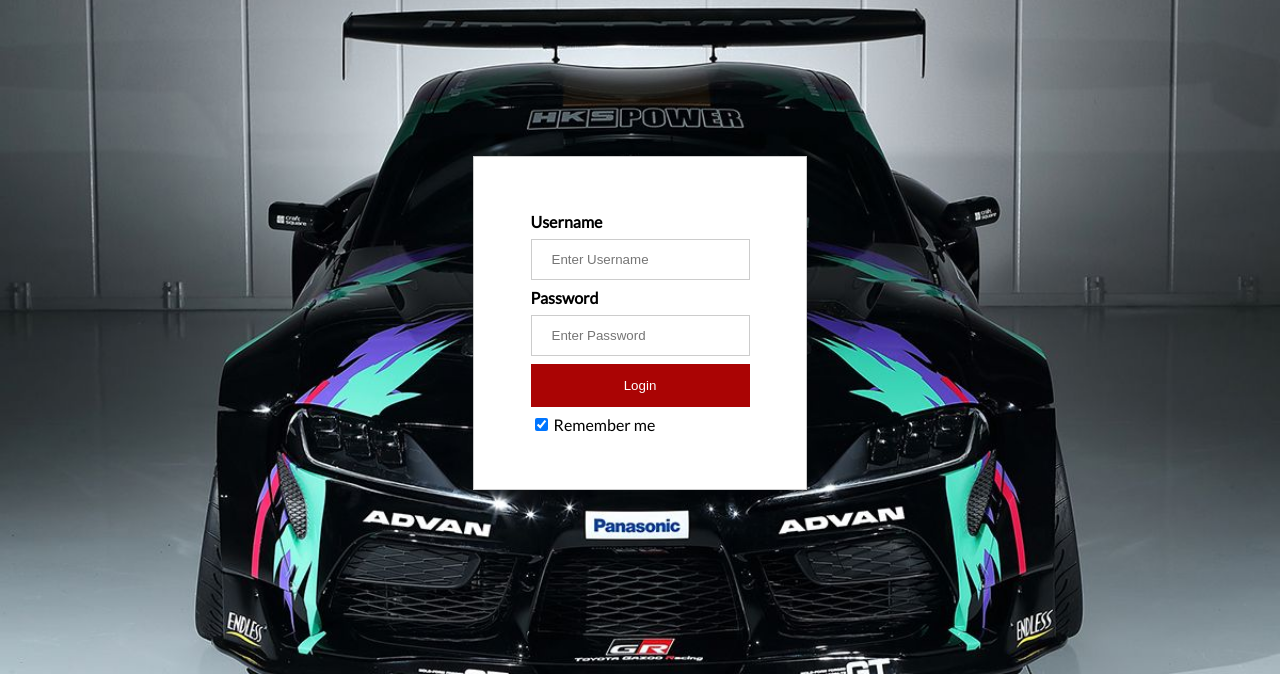
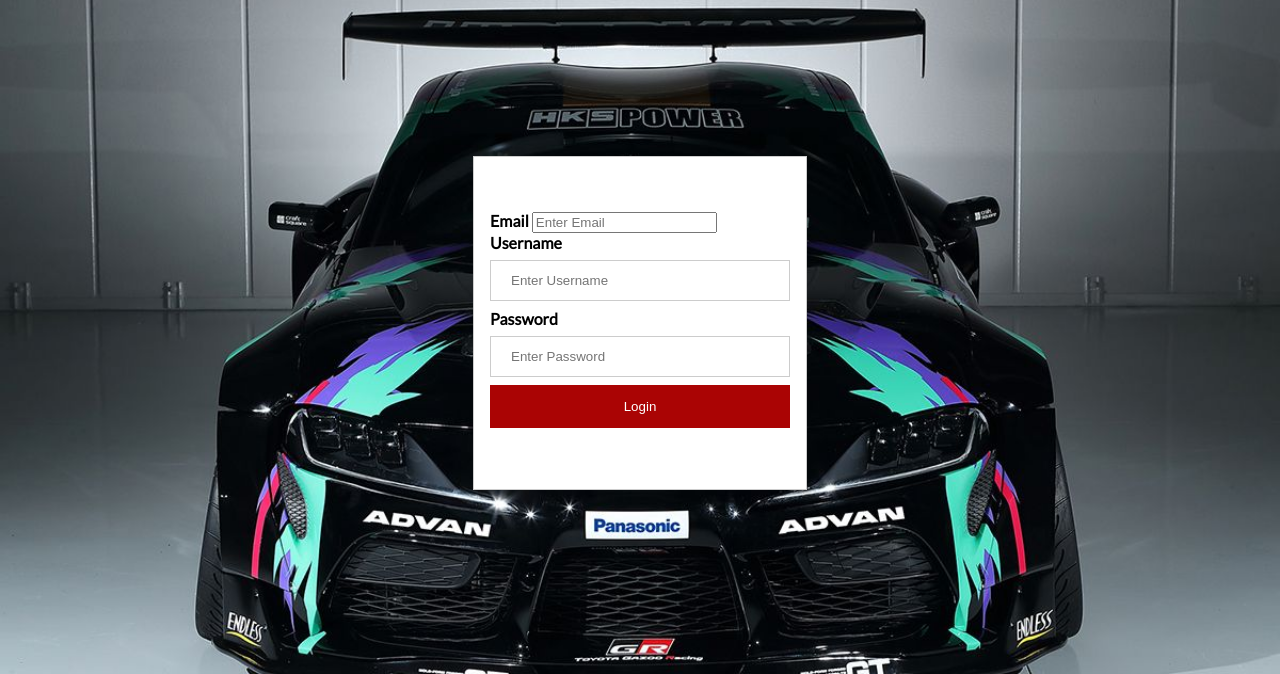
Before and after one commit to CoderM3/CoderM3.github.io, a PHP site: page /login.php in a window 1280 px wide. Shown: the part 77-751 px from the top of the page. Run offline with PHP 8.4, Linux system fonts and the light colour scheme.

Commit message:
Update login.php

```diff
--- a/posttest4/login.php
+++ b/posttest4/login.php
@@ -16,6 +16,9 @@
 
     <div class="logon">
         <form action="index.php" method="POST" id="login-user">
+            <label for="mail"><b>Email</b></label>
+            <input type="email" placeholder="Enter Email" name="email" required>
+
             <label for="uname"><b>Username</b></label>
             <input type="text" placeholder="Enter Username" name="uname" required>
 
@@ -23,9 +26,6 @@
             <input type="password" placeholder="Enter Password" name="psw" required>
 
             <button type="submit">Login</button>
-            <label>
-                <input type="checkbox" checked="checked" name="remember"> Remember me
-            </label>
         </form>
     </div>
 </body>
```
